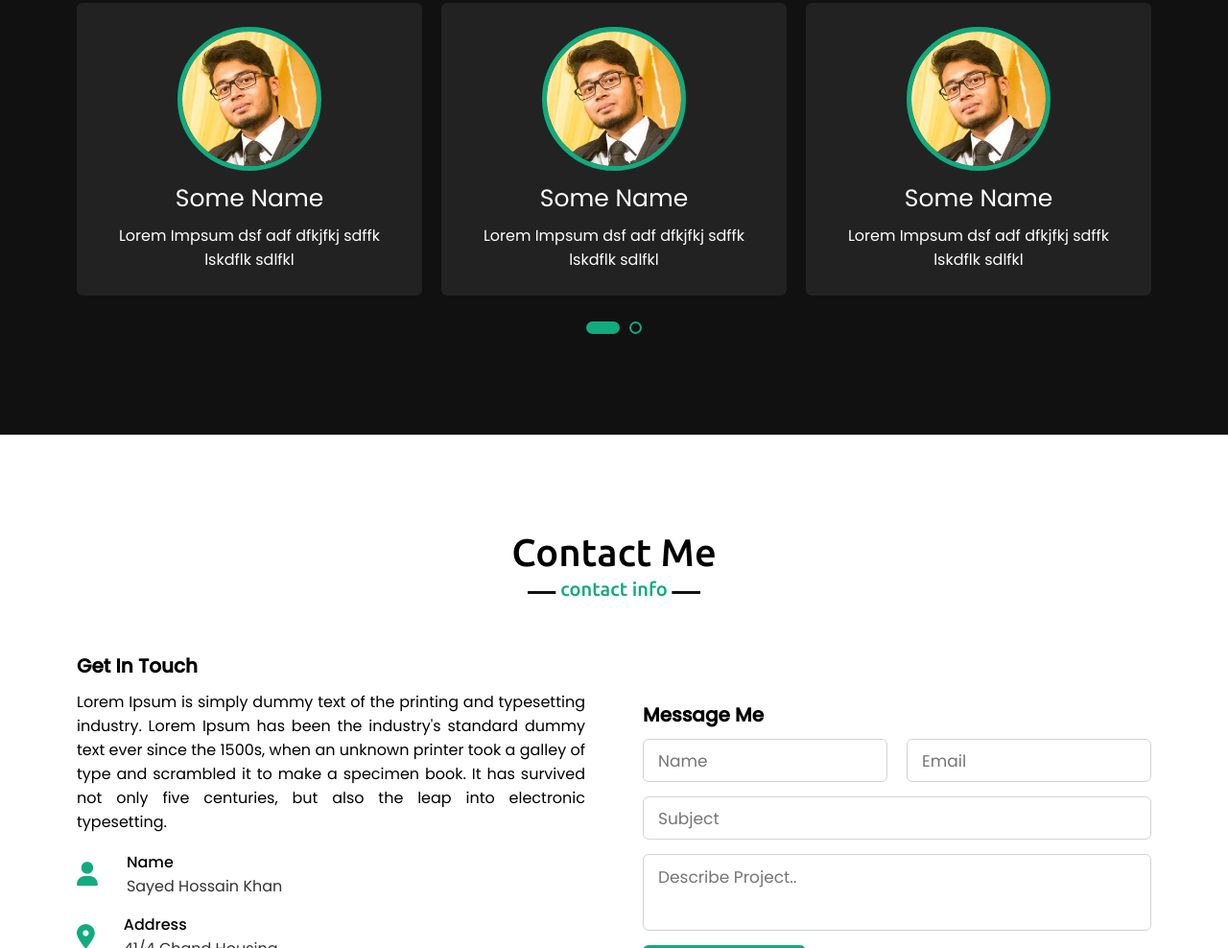
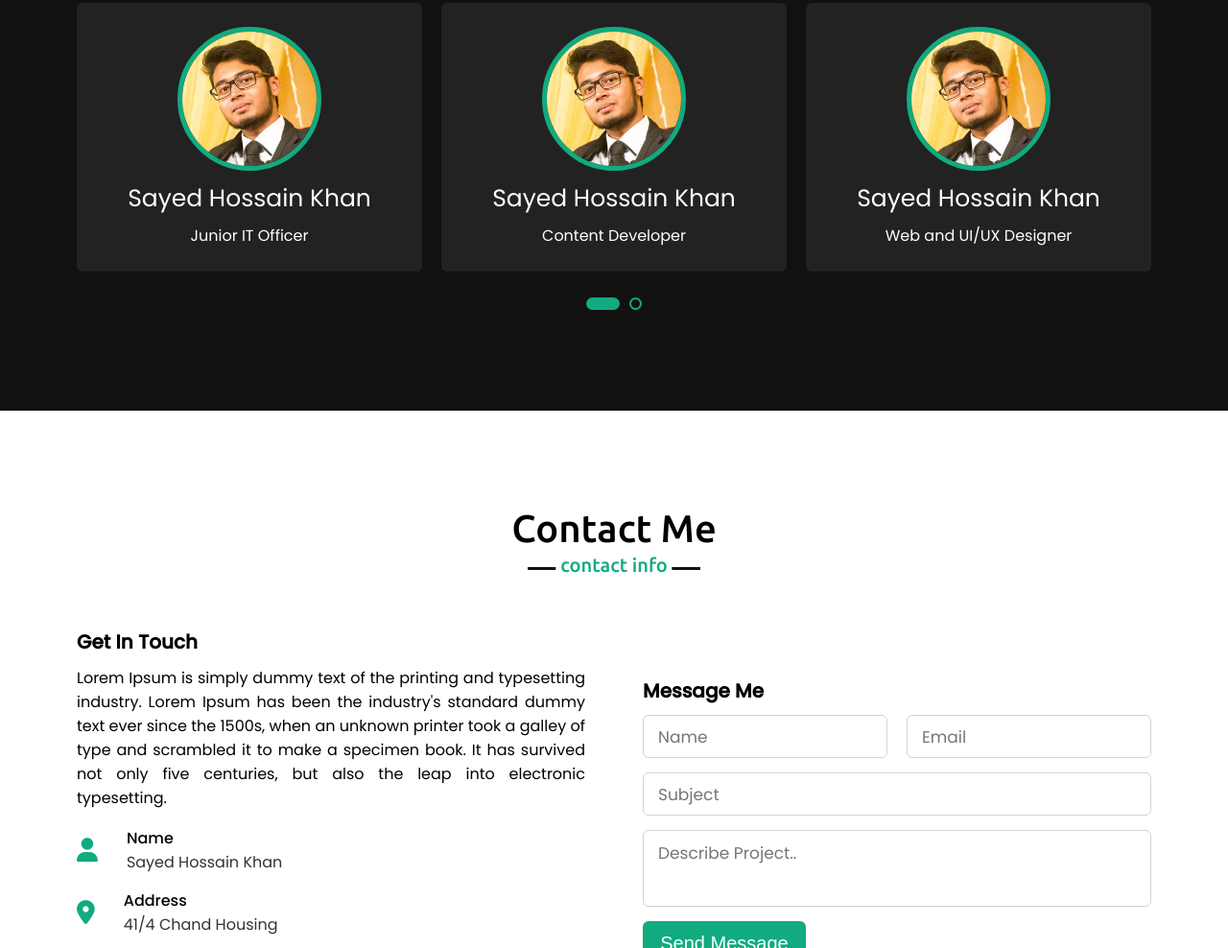
Before and after one commit to SHKShuvo/My_Portfolio, a plain HTML site: page index.html in a window 1280 px wide. Shown: the part 2924-3912 px from the top of the page at 96% size. Drawn offline with nearby package versions, Linux system fonts and the light colour scheme.

Commit message:
Update index.html

```diff
--- a/index.html
+++ b/index.html
@@ -192,32 +192,32 @@
                 <div class="card">
                     <div class="box">
                         <img src="img/myPic.jpg" alt="">
-                        <div class="text">Some Name</div>
-                        <p>Lorem Impsum dsf adf dfkjfkj sdffk lskdflk sdlfkl</p>
+                        <div class="text">Sayed Hossain Khan</div>
+                        <p>Junior IT Officer</p>
                     </div>
                 </div>
 
                 <div class="card">
                     <div class="box">
                         <img src="img/myPic.jpg" alt="">
-                        <div class="text">Some Name</div>
-                        <p>Lorem Impsum dsf adf dfkjfkj sdffk lskdflk sdlfkl</p>
+                        <div class="text">Sayed Hossain Khan</div>
+                        <p>Content Developer</p>
                     </div>
                 </div>
 
                 <div class="card">
                     <div class="box">
                         <img src="img/myPic.jpg" alt="">
-                        <div class="text">Some Name</div>
-                        <p>Lorem Impsum dsf adf dfkjfkj sdffk lskdflk sdlfkl</p>
+                        <div class="text">Sayed Hossain Khan</div>
+                        <p>Web and UI/UX Designer</p>
                     </div>
                 </div>
 
                 <div class="card">
                     <div class="box">
                         <img src="img/myPic.jpg" alt="">
-                        <div class="text">Some Name</div>
-                        <p>Lorem Impsum dsf adf dfkjfkj sdffk lskdflk sdlfkl</p>
+                        <div class="text">Sayed Hossain Khan</div>
+                        <p>Graphics Designer</p>
                     </div>
                 </div>
 
```
